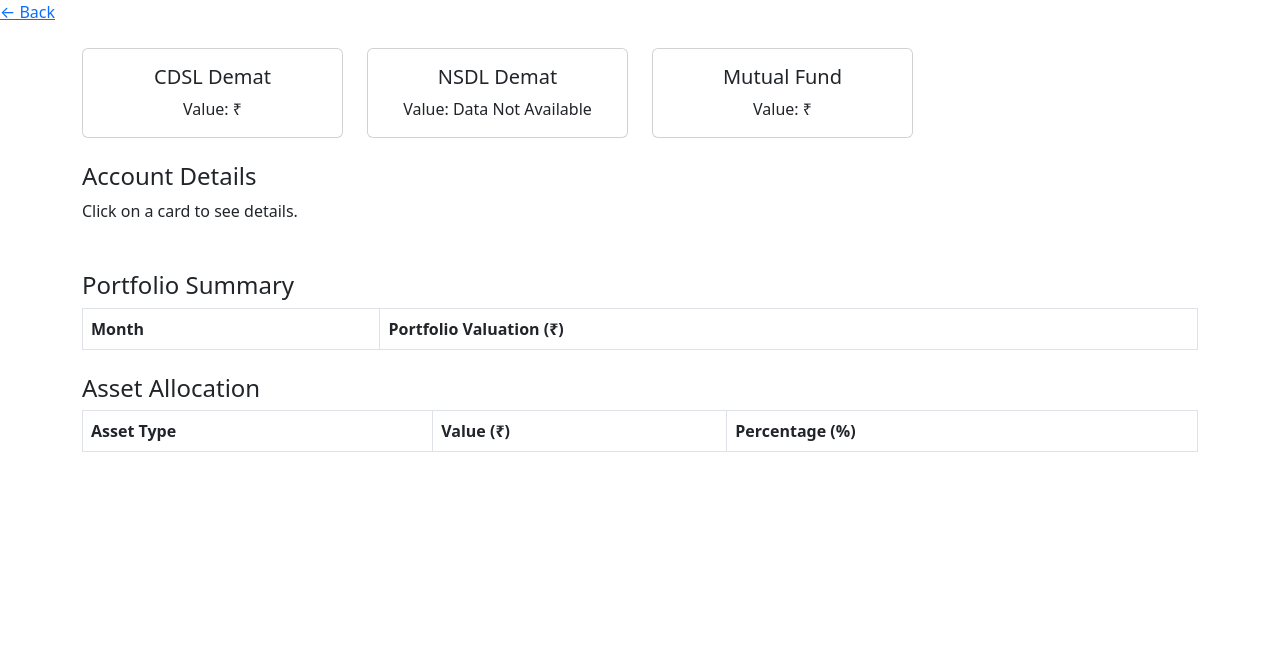
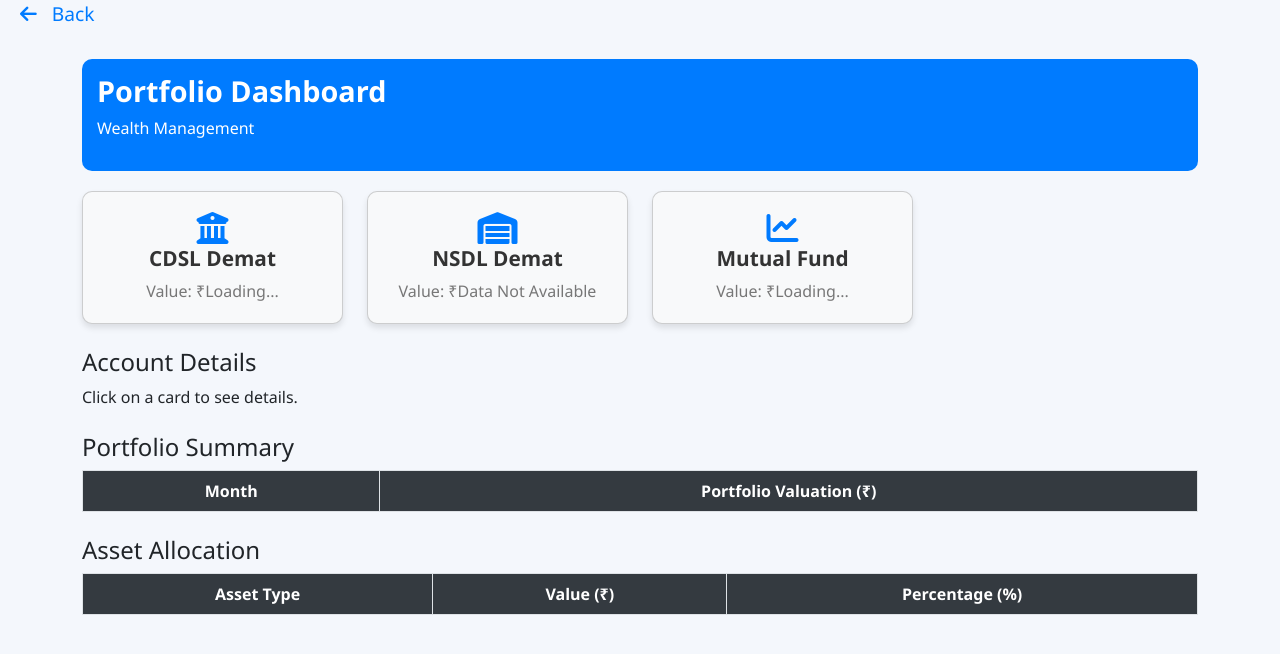
Before and after one commit to trdez-malhar/PdfToDashboard, a Flask app: page /dashboard in a window 1280 px wide. Shown: the top 654 px of the page. Run offline with Flask 3, Linux system fonts and the light colour scheme; lists and menus that the app fills with data are empty; some libraries are stand-ins or nearby versions.

Commit message:
updated front end

```diff
--- a/templates/dashboard.html
+++ b/templates/dashboard.html
@@ -5,67 +5,174 @@
     <meta name="viewport" content="width=device-width, initial-scale=1.0">
     <title>Portfolio Dashboard</title>
 
+
     <!-- Bootstrap & DataTables CSS -->
     <link href="https://cdn.jsdelivr.net/npm/bootstrap@5.3.0/dist/css/bootstrap.min.css" rel="stylesheet">
     <link rel="stylesheet" href="https://cdn.datatables.net/1.13.6/css/jquery.dataTables.min.css">
+    <link rel="stylesheet" href="https://cdnjs.cloudflare.com/ajax/libs/font-awesome/6.0.0-beta3/css/all.min.css">
 
     <!-- jQuery & DataTables JS -->
     <script src="https://code.jquery.com/jquery-3.6.0.min.js"></script>
     <script src="https://cdn.datatables.net/1.13.6/js/jquery.dataTables.min.js"></script>
 
     <style>
-        .card { cursor: pointer; }
-        .hidden { display: none; }
+        body {
+            background-color: #f4f7fc;
+            font-family: 'Segoe UI', Tahoma, Geneva, Verdana, sans-serif;
+        }
+
+        .card {
+            cursor: pointer;
+            border-radius: 10px;
+            box-shadow: 0 4px 6px rgba(0, 0, 0, 0.1);
+            transition: transform 0.2s, box-shadow 0.2s;
+            background-color: #ffffff;
+        }
+
+        .card:hover {
+            transform: scale(1.05);
+            box-shadow: 0 8px 12px rgba(0, 0, 0, 0.15);
+        }
+
+        .card-body {
+            padding: 20px;
+        }
+
+        .card-title {
+            font-size: 1.3rem;
+            font-weight: 600;
+            color: #333;
+        }
+
+        .card-text {
+            font-size: 1rem;
+            color: #777;
+        }
+
+        .back-button {
+            font-size: 1.2rem;
+            color: #007bff;
+            text-decoration: none;
+            margin-left: 20px;
+        }
+
+        .back-button:hover {
+            text-decoration: underline;
+        }
+
+        .container {
+            margin-top: 30px;
+        }
+
+        .table th, .table td {
+            text-align: center;
+            vertical-align: middle;
+        }
+
+        .table th {
+            background-color: #343a40;
+            color: white;
+        }
+
+        .table tbody tr:hover {
+            background-color: #e9ecef;
+        }
+
+        .table td {
+            font-size: 1rem;
+        }
+
+        .header-section {
+            padding: 15px;
+            background-color: #007bff;
+            color: white;
+            border-radius: 10px;
+            margin-bottom: 20px;
+        }
+
+        .header-section h4 {
+            font-size: 1.8rem;
+            font-weight: bold;
+        }
+
+        .card-icon {
+            font-size: 2rem;
+            color: #007bff;
+        }
+
+        .back-button i {
+            margin-right: 10px;
+        }
+
+        .mt-4 {
+            margin-top: 30px;
+        }
+
+        .hidden {
+            display: none;
+        }
     </style>
 </head>
 <body>
-    <a href="javascript:history.back()" class="back-button">← Back</a>
 
-    <div class="container mt-4">
+    <a href="javascript:history.back()" class="back-button"><i class="fas fa-arrow-left"></i> Back</a>
+
+    <div class="container">
+        <!-- Header Section -->
+        <div class="header-section">
+            <h4>Portfolio Dashboard</h4>
+            <p>Wealth Management</p>
+        </div>
+
+        <!-- Cards Section -->
         <div class="row">
             <div class="col-md-3">
-                <div class="card text-center" id="cdsl">
+                <div class="card text-center bg-light" id="cdsl">
                     <div class="card-body">
+                        <i class="fas fa-university card-icon"></i>
                         <h5 class="card-title">CDSL Demat</h5>
-                        <p class="card-text">Value: ₹<span id="cdsl-value"></span></p>
+                        <p class="card-text">Value: ₹<span id="cdsl-value">Loading...</span></p>
                     </div>
                 </div>
             </div>
             <div class="col-md-3">
-                <div class="card text-center" id="nsdl">
+                <div class="card text-center bg-light" id="nsdl">
                     <div class="card-body">
+                        <i class="fas fa-warehouse card-icon"></i>
                         <h5 class="card-title">NSDL Demat</h5>
-                        <p class="card-text">Value: <span id="nsdl-value">Data Not Available</span></p>
+                        <p class="card-text">Value: ₹<span id="nsdl-value">Data Not Available</span></p>
                     </div>
                 </div>
             </div>
             <div class="col-md-3">
-                <div class="card text-center" id="mf">
+                <div class="card text-center bg-light" id="mf">
                     <div class="card-body">
+                        <i class="fas fa-chart-line card-icon"></i>
                         <h5 class="card-title">Mutual Fund</h5>
-                        <p class="card-text">Value: ₹<span id="mf-value"></span></p>
+                        <p class="card-text">Value: ₹<span id="mf-value">Loading...</span></p>
                     </div>
                 </div>
             </div>
         </div>
 
-        <div class="mt-4" id="account-details">
+        <div id="account-details" class="mt-4">
             <h4>Account Details</h4>
             <p id="account-info">Click on a card to see details.</p>
         </div>
 
-        <!-- Portfolio Summary (Visible by Default) -->
-        <div id="portfolio-section">
-            <h4 class="mt-5">Portfolio Summary</h4>
+        <!-- Portfolio Summary Section -->
+        <div id="portfolio-section" class="mt-4">
+            <h4 class="mt-4">Portfolio Summary</h4>
             <table id="portfolio-summary-table" class="table table-bordered display">
                 <thead>
                     <tr>
                         <th>Month</th>
                         <th>Portfolio Valuation (₹)</th>
-                        <!-- <th>Change (%)</th> -->
                     </tr>
                 </thead>
-                <tbody id="portfolio-summary"></tbody>
+                <tbody id="portfolio-summary">
+                    <!-- Data will be added here -->
+                </tbody>
             </table>
 
             <h4 class="mt-4">Asset Allocation</h4>
@@ -77,7 +184,9 @@
                         <th>Percentage (%)</th>
                     </tr>
                 </thead>
-                <tbody id="asset-allocation"></tbody>
+                <tbody id="asset-allocation">
+                    <!-- Data will be added here -->
+                </tbody>
             </table>
         </div>
 
@@ -129,7 +238,6 @@
                     `<tr>
                         <td>${month}</td>
                         <td>${details.PortfolioValuationIn}</td>
-
                     </tr>`
                 );
             });
@@ -214,6 +322,9 @@
                 $('#mf-holdings-dt').DataTable();
             });
         });
+
+
+
     </script>
 
 </body>
```
Also changed, not shown: static/script.js (+18 -6 lines), templates/index.html (+2 -20 lines).
